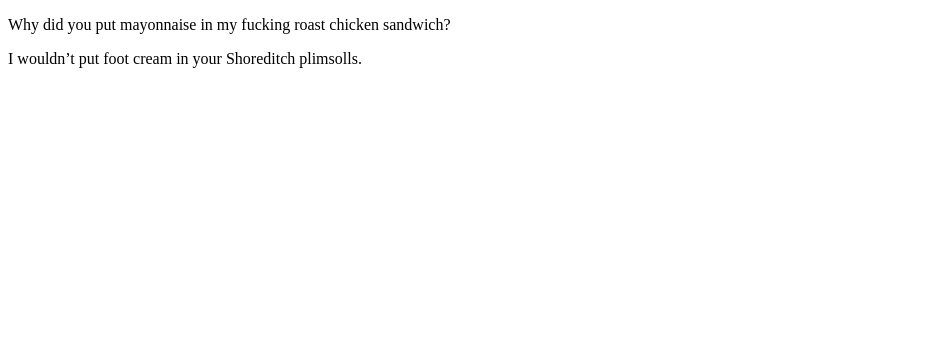
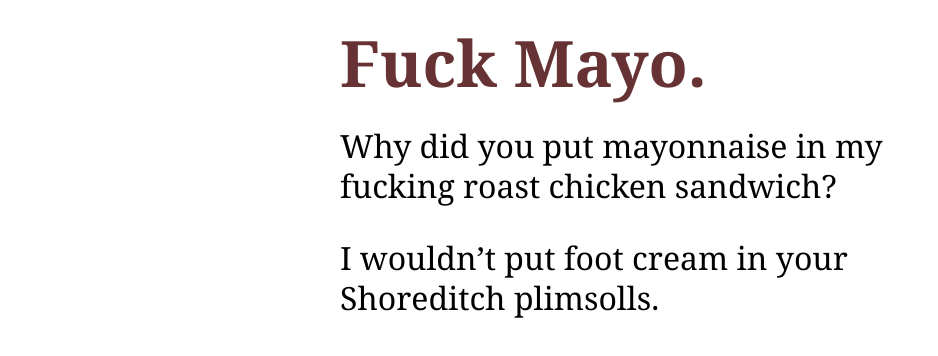
Before and after one commit to michaelforrest/Fuck-Mayo, a plain HTML site: page www/index.html in a window 1280 px wide. Shown: the whole page, without its empty margins (0-938 px from the left). Drawn offline with nearby package versions, Linux system fonts and the light colour scheme.

Commit message:
styled it

```diff
--- a/www/css/mayo.css
+++ b/www/css/mayo.css
@@ -0,0 +1,7 @@
+#mayo{ cursor:pointer; width:600px; margin:0 auto; }
+h1{color:#663233;}
+body{
+	font-family: Georgia, Palatino, Palatino Linotype, Times, Times New Roman, serif;
+	font-size:200%;
+	line-height:40px;
+}
--- a/www/index.html
+++ b/www/index.html
@@ -2,12 +2,15 @@
 <html lang="en">
 <head>
 	<meta http-equiv="Content-Type" content="text/html; charset=utf-8">
-	<title>Fuck Mayo</title>
+	<title>Fuck Mayo.</title>
 	<script src="https://ajax.googleapis.com/ajax/libs/jquery/1.5.2/jquery.js" type="text/javascript" charset="utf-8"></script>
+	<script src="https://ajax.googleapis.com/ajax/libs/jqueryui/1.8.11/jquery-ui.js" type="text/javascript" charset="utf-8"></script>
 	<script src="js/mayo.js" type="text/javascript" charset="utf-8"></script>
+	<link rel="stylesheet" href="css/mayo.css">
 </head>
 <body>
 	<div id="mayo">
+		<h1>Fuck Mayo.</h1>
 		<p>Why did you put mayonnaise in my fucking <span id="my_thing"></span>?</p>
 		<p>I wouldn’t put <span id="gross_thing"></span> in your <span id="your_thing"></span>.</p>
 	</div>
--- a/www/js/mayo.js
+++ b/www/js/mayo.js
@@ -1,12 +1,13 @@
 var MY_THINGS = ["burger","cheeseburger","chicken burger","sandwich","club sandwich","BLT","baguette","salad","croquet monsieur","toastie","bloomer","sarnie","cheese & ham sandwich" ,"jam sandwich","marmite sandwich","roll","cheese and ham roll","cheese and tomato roll","steak sandwich","pulled pork sandwich","BBQ burger","Angus beef burger","minute steak sandwich" ,"steakwich","salad","chicken tikka sandwich","roast chicken sandwich","beef sandwich","kebab","shish kebab","prawn sandwich","chip buttie","buttie"];
 var GROSS_THINGS = ["goose piss","silky white ribbons of joy","cat sick","wasps","barbed wire","KY jelly","phlegm","dehydrated piss","thick piss","shit","loose stools","rat teeth","toenails","toilet duck","marmite","bloody piss","foot cream","anusol","E45 cream","bleach","Daz","xenomorphic hull-destroying acid","battery acid","cat AIDS","uranium","Thames water","Ketchup","Horseradish","pipe cleaner","detergent","kidney stones","jizz ","knee fluid","eye gunk","bin juice","pigeon beaks","dog eggs","the H1N1 virus","the norovirus","cunt paste","twat batter","spunk","my nutsack","vaginal residue","pulled out breakfast","my Dad’s ashes"];
-var YOUR_THINGS = ["Gucci handbag","fucking lasagne","pie","trendy hat","back pocket","foolish backpack","ridiculous salad","breakfast","awful bag","Samsonite","Shoreditch plimsolls","cuntish mouth ","wanky supper","soup","Cup-o-soup","Pot Noodle","cup of tea","coffee","Lucozade","coke","spaghetti bolognese","spaghetti carbonara","beef bourgignon","coq au cocking vin","Weight Watchers meal for one","Happy Meal","Frosties","satchel","purse","builder’s crack","child’s eyes","dog’s food bowl","fucking fish tank","mum","dad","sister","twatty shoes","skinny fucking trousers","biscuit tin","Thai curry","Chicken korma","vindaloo"];
+var YOUR_THINGS = ["Gucci handbag","fucking lasagne","pie","trendy hat","back pocket","foolish backpack","ridiculous salad","breakfast","awful bag","Samsonite","Shoreditch plimsolls","cunting mouth","wanky supper","soup","Cup-o-soup","Pot Noodle","cup of tea","coffee","Lucozade","coke","spaghetti bolognese","spaghetti carbonara","beef bourgignon","coq au cocking vin","Weight Watchers meal for one","Happy Meal","Frosties","satchel","purse","builder’s crack","child’s eyes","dog’s food bowl","fucking fish tank","mum","dad","sister","twatty shoes","skinny fucking trousers","biscuit tin","Thai curry","Chicken korma","vindaloo"];
 $(function(){$my_thing = $("#my_thing");$gross_thing = $("#gross_thing");$your_thing = $("#your_thing");
 	var random = function(array){ var count = array.length; return array[Math.floor(Math.random() * count)];  }
 	var makeAnother = function(){
 		$my_thing.text(random(MY_THINGS));
 		$gross_thing.text(random(GROSS_THINGS));
 		$your_thing.text(random(YOUR_THINGS));
+
 	};
 	makeAnother();
 $("#mayo").click(makeAnother);
```
